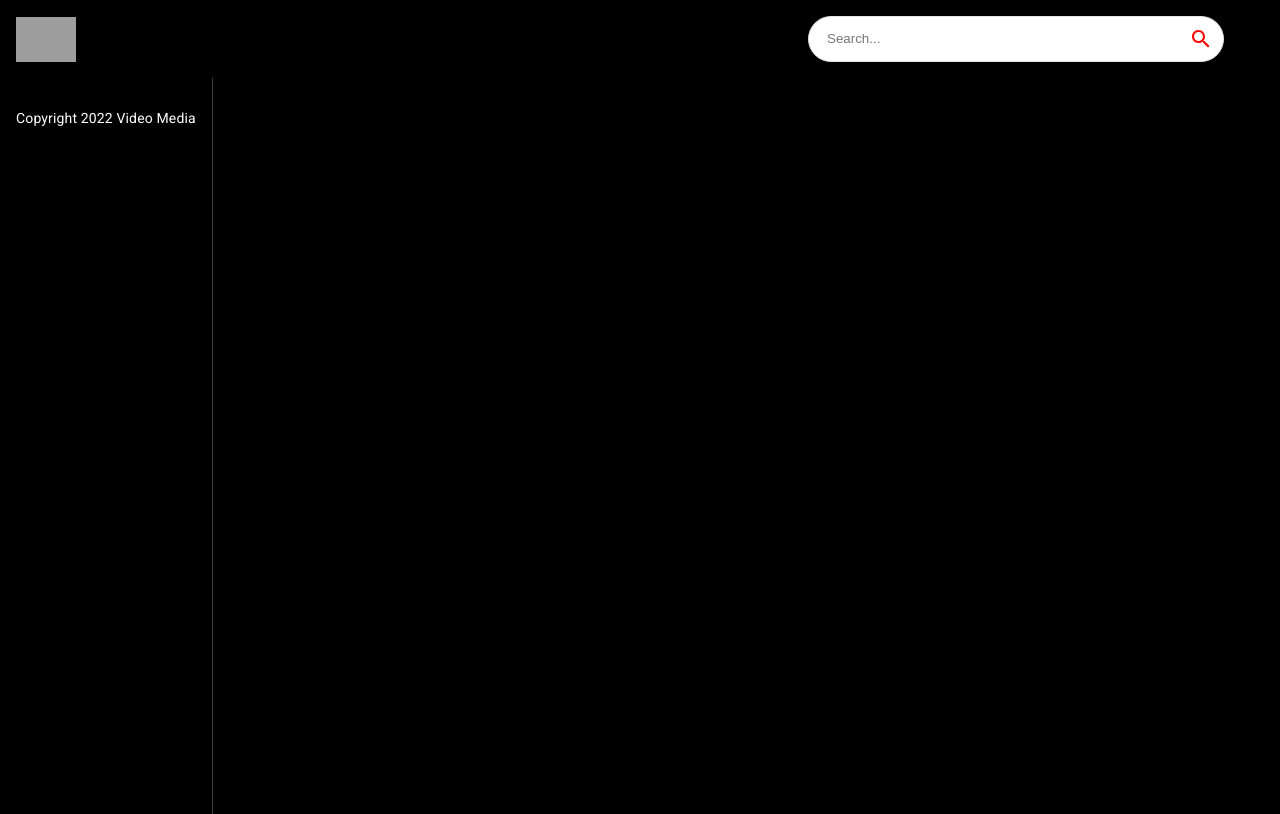
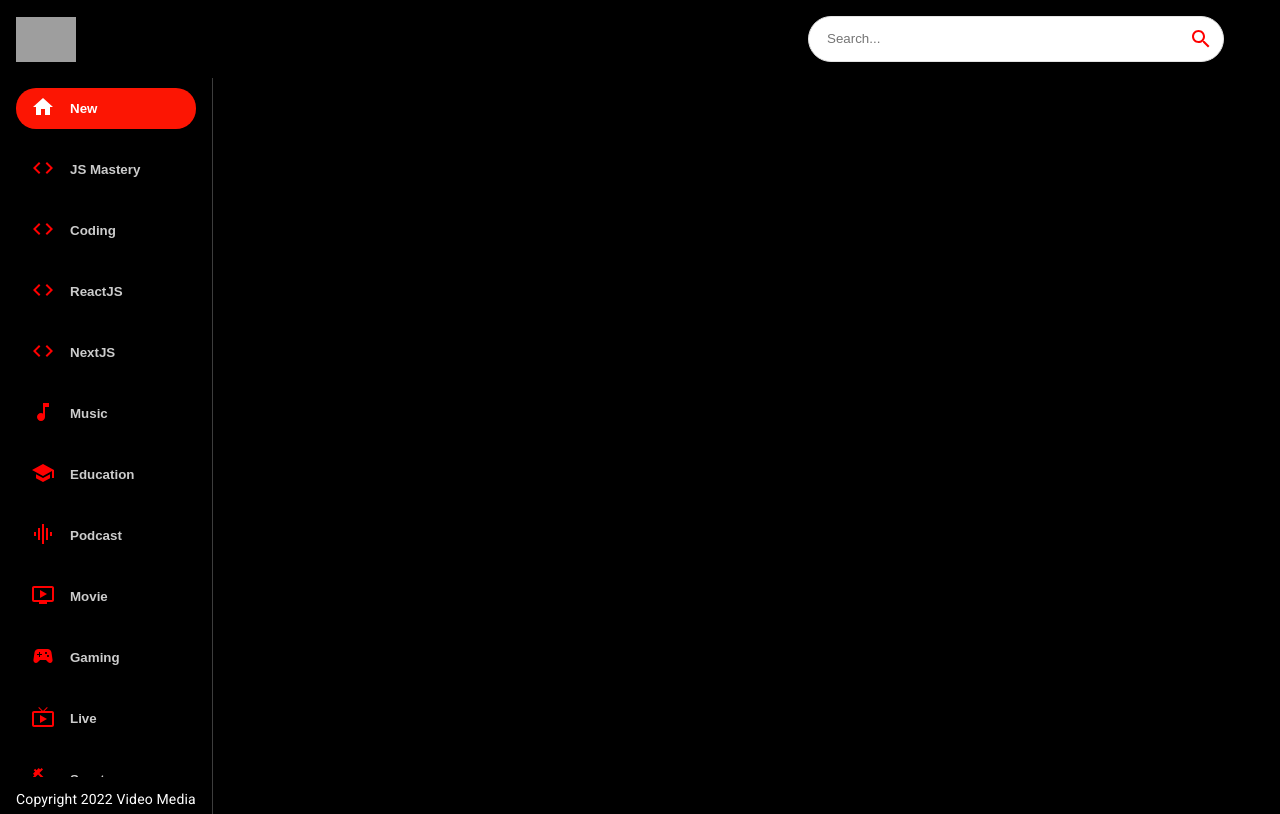
Before and after one commit to Sheuenjar/Youtube, a React (Create React App) app: page / in a window 1280 px wide. Built offline with nearby package versions, Linux system fonts and the light colour scheme; grey boxes are pictures that could not be loaded.

Commit message:
completing Sidebar

```diff
--- a/src/components/Sidebar.jsx
+++ b/src/components/Sidebar.jsx
@@ -1,11 +1,41 @@
-import React from 'react'
 
-const SideBar = () => {
-  return (
-    <div>
-      SideBar
-    </div>
-  )
-}
+
+
+import { Stack } from "@mui/system";
+
+import { categories } from '../utils/constants';
+
+
+
+
+const selectedCategory = 'New';
+
+
+
+const SideBar = () => (
+  <Stack
+    direction='row'
+    sx={{
+      overflowY: 'auto',
+      height: { sx: 'auto', md: '95%' },
+      flexDirection: { md: 'column' },
+    }}
+  >
+    {categories.map((category) => (
+      <button
+        className='category-btn'
+        style={{
+          background: category.name ===
+          selectedCategory && '#FC1503',
+          color: 'white'
+        }}
+        key={category.name}
+      >
+        <span style={{ color: category.name === selectedCategory ? 'white' : 'red', marginRight: '15px' }}>{category.icon}</span>
+        <span style={{ opacity: category.name === selectedCategory ? '1' : '0.8' }}>{category.name}</span>
+      </button>
+    ))}
+  </Stack>
+)
 
 export default SideBar
```
